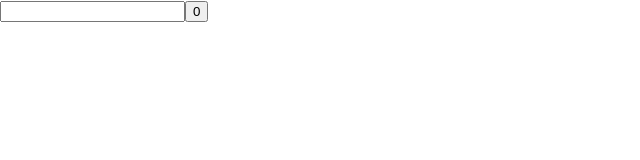
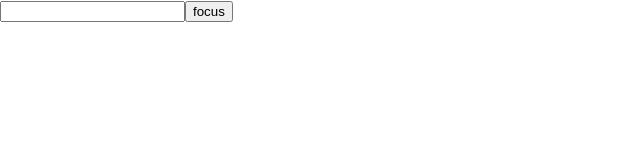
Before and after one commit to w1843008835/my_react_app4, a React (Create React App) app: page / in a window 1280 px wide. Shown: the top 160 px of the page, without its empty margins (0-640 px from the left). Built offline with nearby package versions, Linux system fonts and the light colour scheme.

Commit message:
Demo6 forwardRef

```diff
--- /dev/null
+++ b/src/Demo6.js
@@ -0,0 +1,22 @@
+//父组件通过forwardRef拿到子组件dom元素进行操作
+import { forwardRef, useRef } from "react"
+// function Son() {
+//     return <input type="text" />
+// }
+const Son = forwardRef((props, ref) => {
+    return <input type="text" ref={ref} />
+})
+function Demo6() {
+    const sonRef = useRef(null)
+    const showref = () => {
+        console.log(sonRef)
+        sonRef.current.focus()
+    }
+    return (
+        <>
+            <Son ref={sonRef} />
+            <button onClick={showref}>focus</button>
+        </>
+    )
+}
+export default Demo6
--- a/src/index.js
+++ b/src/index.js
@@ -8,11 +8,12 @@ import Demo2 from './Demo2'
 import Demo3 from './Demo3'
 import Demo4 from './Demo4'
 import Demo5 from './Demo5'
+import Demo6 from './Demo6'
 
 const root = ReactDOM.createRoot(document.getElementById('root'));
 root.render(
   <React.StrictMode>
-    <Demo5 />
+    <Demo6 />
   </React.StrictMode>
 );
 
```
Also changed, not shown: 1 other file (tests, documents, lock files or other folders).
